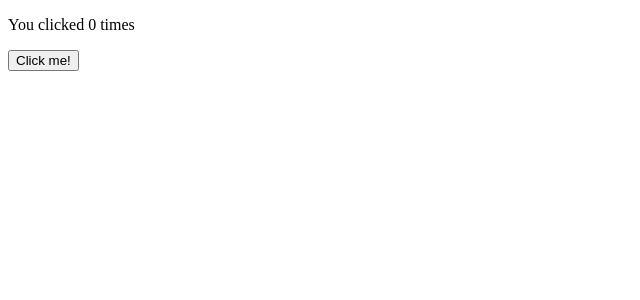
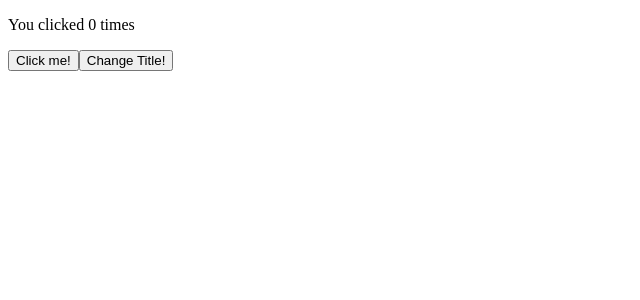
Before and after one commit to rio-threehouse/react_portfolio, a React (Create React App) app: page / in a window 1280 px wide. Shown: the top 300 px of the page, without its empty margins (0-640 px from the left). Built offline with nearby package versions, Linux system fonts and the light colour scheme.

Commit message:
チュートリアル：useEffect

```diff
--- a/src/components/apps/App.tsx
+++ b/src/components/apps/App.tsx
@@ -1,14 +1,24 @@
 import React from 'react';
-import { useState } from 'react';
+import { useState, useEffect } from 'react';
 
 export const App: React.FC = () => {
   const [count, setCount] = useState(0);
+  const [changeTitle, setChangeTitle] = useState(false);
+
+  // ChangeTitleボタンを押した時だけタイトル変更する
+  useEffect(() => {
+    document.title = `You clicked ${count} times` ;
+  }, [changeTitle]);
+
   return(
     <div>
       <p>You clicked { count } times</p>
       <button onClick={() => setCount(count + 1)}>
         Click me!
       </button>
+      <button onClick={() => setChangeTitle(!changeTitle)}>
+        Change Title!
+      </button>
     </div>
   );
 }
```
